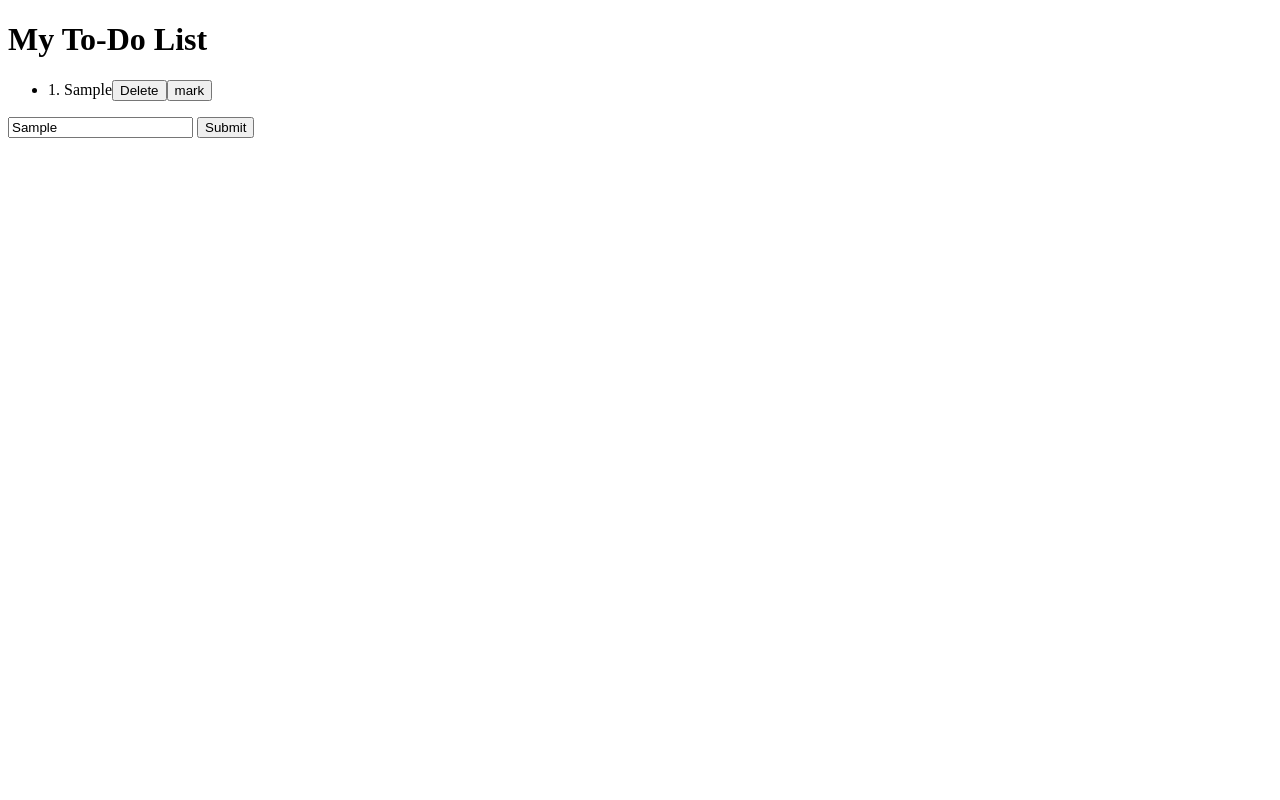
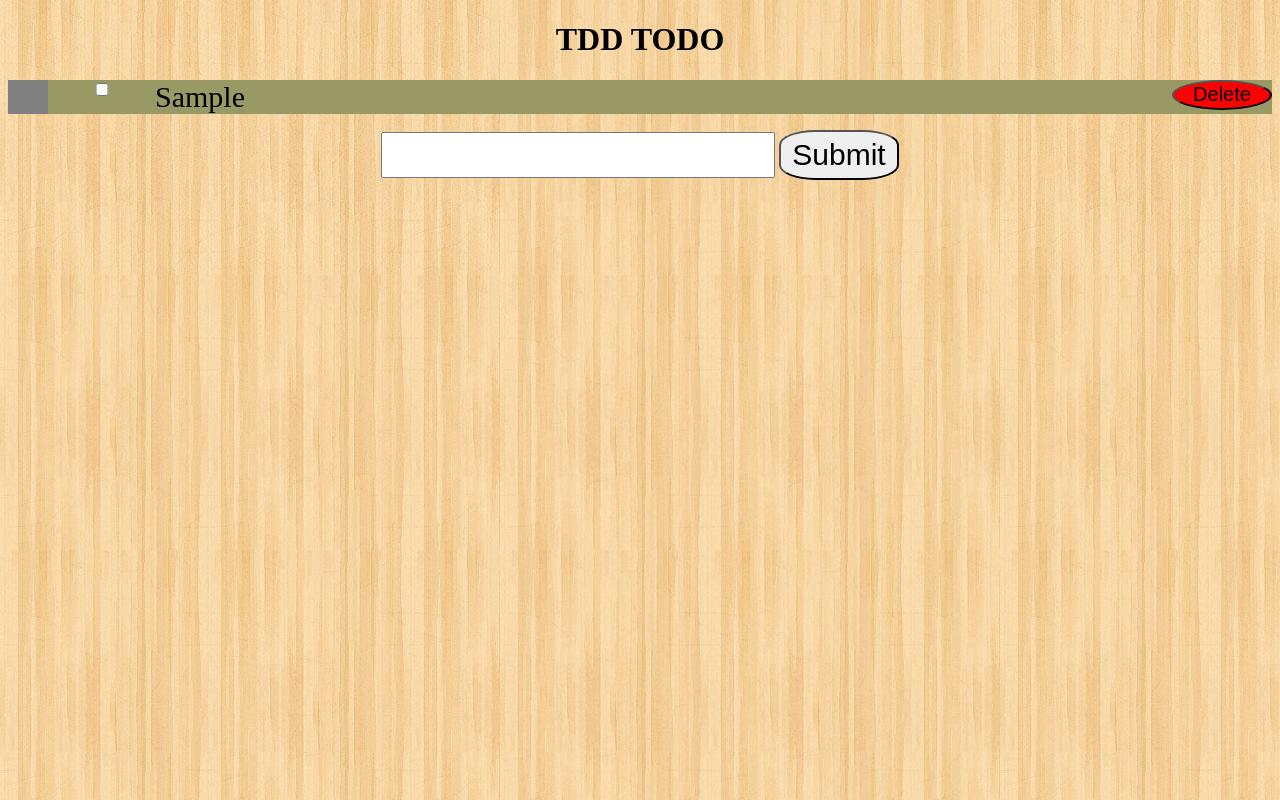
Before and after one commit to FACN3/MHHN, a website: page index.html in a window 1280 px wide. Both pictures are taken after typing "Sample" into the empty fields and a click on the input "Submit". Drawn offline with Linux system fonts and the light colour scheme.

Commit message:
Final working solution

```diff
--- a/dom.js
+++ b/dom.js
@@ -6,45 +6,57 @@
   var container = document.getElementById('todo-container');
   var addTodoForm = document.getElementById('add-todo');
 
-  var state = []; // this is our initial todoList.
+  var state = [
+    // { id: -3, description: 'first todo' },
+    // { id: -2, description: 'second todo' },
+    // { id: -1, description: 'third todo' },
+  ]; // this is our initial todoList
 
   // This function takes a todo, it returns the DOM node representing that todo
   var createTodoNode = function(todo) {
     var todoNode = document.createElement('li');
+    // you will need to use addEventListener
+    var input = document.createElement("INPUT");
+    input.setAttribute('type','checkbox');
+    input.setAttribute('class','check')
 
+    todoNode.appendChild(input);
 
+    input.addEventListener("click",function(event) {
+
+      var newState = todoFunctions.markTodo(state,todo.id);
+
+      console.log(newState);
+
+    });
+
+    todo.done ? input.checked = true : input.checked = false;
 
     // add span holding description
 
-      var span = document.createElement("span");
-      span.textContent = todo.id + ". " + todo.description;
-      todoNode.appendChild(span);
-
-
+var span = document.createElement("span");
+span.textContent = todo.description;
+todoNode.appendChild(span);
     // this adds the delete button
     var deleteButtonNode = document.createElement('button');
-    deleteButtonNode.textContent = "Delete";
+    deleteButtonNode.innerHTML = "Delete";
     deleteButtonNode.addEventListener('click', function(event) {
       var newState = todoFunctions.deleteTodo(state, todo.id);
       update(newState);
     });
+
+
     todoNode.appendChild(deleteButtonNode);
 
     // add markTodo button
-
-    var markTodo = document.createElement('button');
-      markTodo.textContent = "mark";
-    markTodo.addEventListener('click', function(event){
-      var newMark = todoFunctions.markTodo(state, todo.id);
-      update(newMark);
-    });
-    todoNode.appendChild(markTodo);
-
 
     // add classes for css
 
     return todoNode;
   };
+
+
+
 
   // bind create todo form
   if (addTodoForm) {
@@ -52,14 +64,21 @@
       // https://developer.mozilla.org/en-US/docs/Web/Events/submit
       // what does event.preventDefault do?
       // what is inside event.target?
+
       event.preventDefault();
-      var description = document.getElementById("add-todo")[0].value; // event.target ....
-      var obj = {"description":description,"done":false};
+
+      var description = document.getElementById('add-todo')[0].value; // event.target ....
+      var newTodo = {"id":"","description":description,"done":false}
 
       // hint: todoFunctions.addTodo
-      var newState = todoFunctions.addTodo(state, obj); // ?? change this!
+      var newState = todoFunctions.addTodo(state,newTodo ); // ?? change this!
+      document.getElementById("add-todo")[0].value = "";
       update(newState);
+      console.log(newState);
+
     });
+
+
   }
 
   // you should not need to change this function
--- a/index.html
+++ b/index.html
@@ -5,15 +5,17 @@
     <title>tdd todo</title>
     <link rel="stylesheet" href="./style.css">
   </head>
+
+  <h1>TDD TODO</h1>
   <body>
-    <h1>My To-Do List</h1>
-    <div id = "todo-container">
+    <div id = "todo-container" class="todo_container">
         <ul>
+
         </ul>
     </div>
-    <form id="add-todo">
-      <input type="text" name="description" value="">
-      <input type="submit" name="" value="Submit">
+    <form id="add-todo" class="inputform">
+      <input type="text" name="description" value="" class="text">
+      <input type="submit" name="" value="Submit" class="submit">
     </form>
   </body>
   <script type="text/javascript" src = "./logic.js"></script>
--- a/logic.js
+++ b/logic.js
@@ -18,49 +18,48 @@ var todoFunctions = {
   //cloneArrayOfObjects will create a copy of the todos array
   //changes to the new array don't affect the original
   cloneArrayOfObjects: function(todos) {
-    return todos.map(function(todo) {
+    return todos.map(function(todo){
       return JSON.parse(JSON.stringify(todo));
     });
   },
 
-  addTodo: function(todos, newTodo) {
+  addTodo: function(todos, newTodo={}) {
     // should leave the input argument todos unchanged (you can use cloneArrayOfObjects)
     // returns a new array, it should contain todos with the newTodo added to the end.
     // add an id to the newTodo. You can use the generateId function to create an id.
     // hint: array.concat
-    var newTodoList = todoFunctions.cloneArrayOfObjects(todos);
+var clonedtodos = todoFunctions.cloneArrayOfObjects(todos);
 
-    var newList = {}; //creating a new object
+newTodo.id = todoFunctions.generateId();
+return clonedtodos.concat(newTodo);
 
-    newList.id = todoFunctions.generateId();
-    newList.description = newTodo.description;
-    newList.done = newTodo.done;
+  },
 
-    return newTodoList.concat(newList);
-  },
 
 
   deleteTodo: function(todos, idToDelete) {
     // should leave the input argument todos unchanged (you can use cloneArrayOfObjects)
     // return a new array, this should not contain any todo with an id of idToDelete
     // hint: array.filter
-    var deleteItem = todoFunctions.cloneArrayOfObjects(todos);
 
-    deleteItem = todos.filter(function(obj){
-        return obj.id != idToDelete
+    var clonedtodos = todoFunctions.cloneArrayOfObjects(todos);
+
+
+
+return clonedtodos.filter(function(obj){
+  return obj.id!=idToDelete;
 });
 
-    return deleteItem;
   },
+
   markTodo: function(todos, idToMark) {
     // should leave the input argument todos unchanged (you can use cloneArrayOfObjects)
     // in the new todo array, all elements will remain unchanged except the one with id: idToMark
     // this element will have its done value toggled
     // hint: array.map
+
 var markItem = todoFunctions.cloneArrayOfObjects(todos);
-    console.log(markItem);
 markItem = todos.map(function(obj){
-      console.log('This is the obj: ', obj);
 if(obj.id === idToMark){
 obj.done = !obj.done;
 }
@@ -68,9 +67,9 @@ var todoFunctions = {
 });
 return markItem;
 
+  },
 
 
-  },
   sortTodos: function(todos, sortFunction) {
     // stretch goal! Do this last
     // should leave the input arguement todos unchanged (you can use cloneArrayOfObjects)
--- a/style.css
+++ b/style.css
@@ -0,0 +1,67 @@
+
+body{
+  background: white;
+  text-align: center;
+  background-image: url("bg.jpg");
+}
+
+ul{
+
+  width:300px
+  margin:0 auto;
+  list-style: none;
+  background: gray;
+  color: black;
+
+}
+li{
+  font-size: 30px;
+  text-emphasis: true;
+  font-family: serif;
+  text-align: left;
+  height: auto;
+
+
+
+
+}
+
+button{
+background: red;
+width: 100px;
+height: 30px;
+float: right;
+border-radius: 50%;
+font-size: 20px;
+
+
+}
+
+.check{
+
+  float: left;
+  width: 100px;
+
+}
+
+.inputform{
+  margin:0 auto;
+}
+
+li:nth-child(odd){
+  background-color:  #999966;
+  color: black;
+}
+
+.submit{
+  height: 50px;
+  width: 120px;
+  border-radius: 30%;
+  font-size: 30px;
+}
+
+.text{
+  height: 40px;
+  font-size: 30px;
+
+}
```
Also changed, not shown: test.js (+23 -72 lines), bg.jpg (added). Lines whose indentation alone changed are shown as unchanged.
